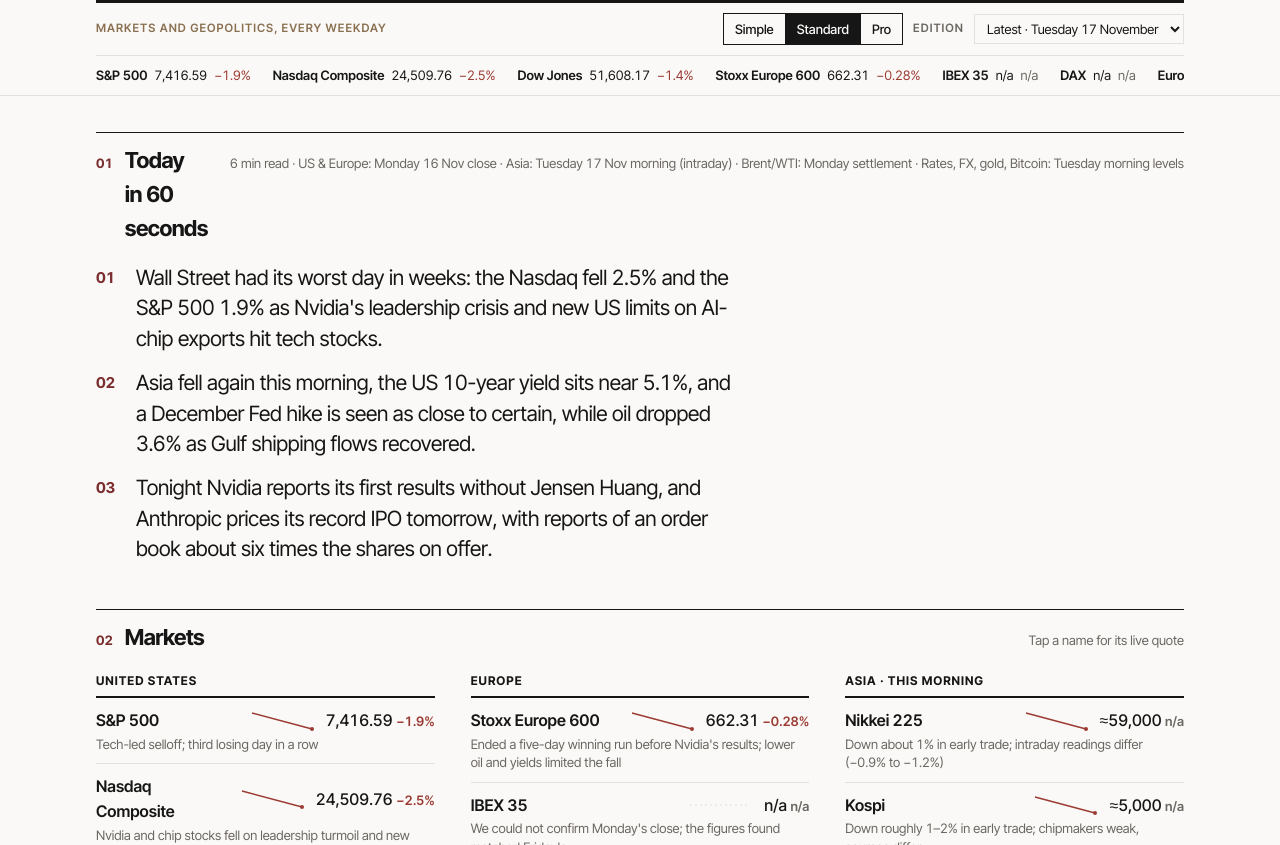
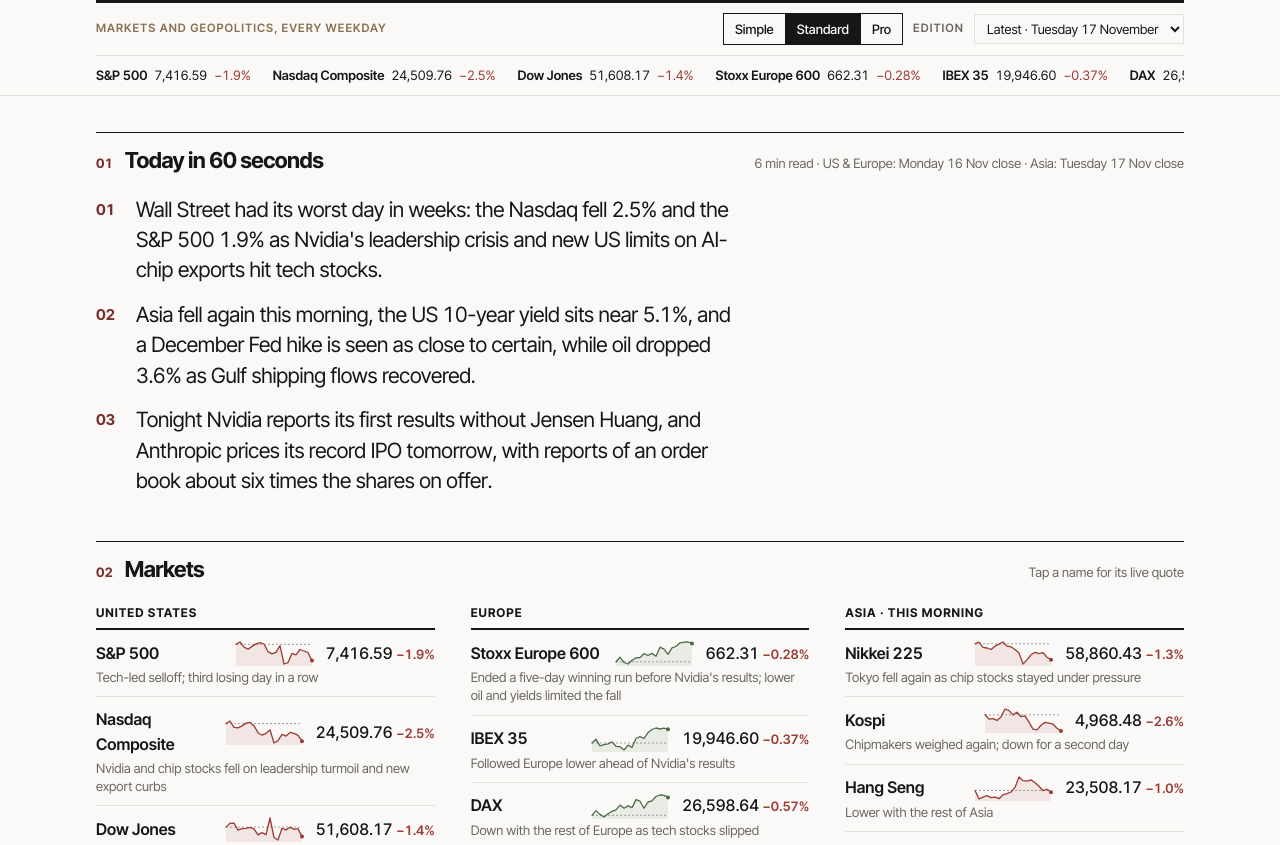
Before and after one commit to RubenCanoF/7am-brief, a plain HTML site: page index.html in a window 1280 px wide. Shown: the part 107-952 px from the top of the page. Drawn offline with Linux system fonts and the light colour scheme; no server answers.

Commit message:
Exact closing prices, real 20-session trend lines, hide missing prices
Co-Authored-By: Claude Opus 5.5 <noreply@anthropic.com>

```diff
--- a/data/days.json
+++ b/data/days.json
@@ -3,7 +3,7 @@
   "date": "2026-11-17",
   "dateLabel": "Tuesday 17 November 2026",
   "readMins": 6,
-  "asOf": "US & Europe: Monday 16 Nov close · Asia: Tuesday 17 Nov morning (intraday) · Brent/WTI: Monday settlement · Rates, FX, gold, Bitcoin: Tuesday morning levels",
+  "asOf": "US & Europe: Monday 16 Nov close · Asia: Tuesday 17 Nov close",
   "sixty": [
    "Wall Street had its worst day in weeks: the Nasdaq fell 2.5% and the S&P 500 1.9% as Nvidia's leadership crisis and new US limits on AI-chip exports hit tech stocks.",
    "Asia fell again this morning, the US 10-year yield sits near 5.1%, and a December Fed hike is seen as close to certain, while oil dropped 3.6% as Gulf shipping flows recovered.",
@@ -17,22 +17,88 @@
       "name": "S&P 500",
       "sym": "%5EGSPC",
       "value": "7,416.59",
-      "chg": -1.92,
-      "note": "Tech-led selloff; third losing day in a row"
+      "note": "Tech-led selloff; third losing day in a row",
+      "hist": [
+       7712.5698,
+       7757.1699,
+       7663.4302,
+       7623.6802,
+       7676.77,
+       7722.6001,
+       7743.98,
+       7720.3901,
+       7580.0698,
+       7541.3999,
+       7568.9199,
+       7688.6201,
+       7353.73,
+       7376.8599,
+       7549.9399,
+       7520.9302,
+       7619.3799,
+       7592.3999,
+       7561.6699,
+       7416.5898
+      ],
+      "chg": -1.92
      },
      {
       "name": "Nasdaq Composite",
       "sym": "%5EIXIC",
       "value": "24,509.76",
-      "chg": -2.49,
-      "note": "Nvidia and chip stocks fell on leadership turmoil and new export curbs"
+      "note": "Nvidia and chip stocks fell on leadership turmoil and new export curbs",
+      "hist": [
+       26424.8203,
+       26702.8594,
+       26008.8594,
+       25955.3398,
+       26169.3809,
+       26477.8105,
+       26549.8496,
+       26184.7207,
+       25437.0,
+       25164.3105,
+       25372.0098,
+       25736.5098,
+       24315.0,
+       24579.4297,
+       25253.1406,
+       25065.8691,
+       25466.1895,
+       25366.0898,
+       25136.2695,
+       24509.7598
+      ],
+      "chg": -2.49
      },
      {
       "name": "Dow Jones",
       "sym": "%5EDJI",
       "value": "51,608.17",
-      "chg": -1.41,
-      "note": "Dragged down too; the VIX fear gauge jumped about 19%"
+      "note": "Dragged down too; the VIX fear gauge jumped about 19%",
+      "hist": [
+       52495.8789,
+       52856.0898,
+       52867.9805,
+       52215.1602,
+       52361.5781,
+       52377.5703,
+       52475.1016,
+       52342.5586,
+       51770.3086,
+       51983.9805,
+       51786.7188,
+       53356.1211,
+       51523.0586,
+       51285.7305,
+       52389.75,
+       52231.8906,
+       52486.4883,
+       52297.0898,
+       52347.5508,
+       51608.1719
+      ],
+      "chg": -1.41
      }
     ]
    },
@@ -43,29 +109,117 @@
       "name": "Stoxx Europe 600",
       "sym": "%5ESTOXX",
       "value": "662.31",
-      "chg": -0.28,
-      "note": "Ended a five-day winning run before Nvidia's results; lower oil and yields limited the fall"
+      "note": "Ended a five-day winning run before Nvidia's results; lower oil and yields limited the fall",
+      "hist": [
+       638.64,
+       644.49,
+       637.74,
+       635.77,
+       640.66,
+       643.68,
+       644.14,
+       649.11,
+       646.75,
+       649.44,
+       645.66,
+       657.4,
+       654.87,
+       648.33,
+       656.52,
+       658.32,
+       663.05,
+       664.01,
+       664.14,
+       662.31
+      ],
+      "chg": -0.28
      },
      {
       "name": "IBEX 35",
       "sym": "%5EIBEX",
-      "value": "n/a",
-      "chg": null,
-      "note": "We could not confirm Monday's close; the figures found matched Friday's"
+      "value": "19,946.60",
+      "note": "Followed Europe lower ahead of Nvidia's results",
+      "hist": [
+       19092.4004,
+       19323.5,
+       18913.5,
+       18989.8008,
+       19033.3008,
+       19160.5996,
+       18883.5,
+       18857.5996,
+       18652.9004,
+       18957.8008,
+       18807.1992,
+       19370.9004,
+       19486.0,
+       19369.5,
+       19742.5,
+       19936.4004,
+       20027.9004,
+       19965.5,
+       20020.0996,
+       19946.5996
+      ],
+      "chg": -0.37
      },
      {
       "name": "DAX",
       "sym": "%5EGDAXI",
-      "value": "n/a",
-      "chg": null,
-      "note": "Sources disagree: −0.06% to −0.57%"
+      "value": "26,598.64",
+      "note": "Down with the rest of Europe as tech stocks slipped",
+      "hist": [
+       25304.4199,
+       25645.0391,
+       25371.75,
+       25181.6504,
+       25410.8398,
+       25590.7695,
+       25704.0195,
+       26039.6797,
+       25818.2109,
+       25981.0898,
+       25864.6191,
+       26437.6699,
+       26325.0098,
+       25820.3594,
+       26267.1895,
+       26347.4492,
+       26662.7695,
+       26771.8809,
+       26749.9492,
+       26598.6406
+      ],
+      "chg": -0.57
      },
      {
       "name": "Euro Stoxx 50",
       "sym": "%5ESTOXX50E",
-      "value": "n/a",
-      "chg": null,
-      "note": "No reliable Monday close found"
+      "value": "6,348.35",
+      "note": "Lower as the chip selloff spread to Europe",
+      "hist": [
+       6121.6602,
+       6207.52,
+       6087.0098,
+       6068.2202,
+       6116.23,
+       6164.6899,
+       6167.8101,
+       6207.0698,
+       6131.3101,
+       6176.0601,
+       6144.5601,
+       6265.71,
+       6231.54,
+       6170.4902,
+       6290.4502,
+       6327.8701,
+       6393.3901,
+       6398.98,
+       6386.8599,
+       6348.3501
+      ],
+      "chg": -0.6
      }
     ]
    },
@@ -75,23 +229,89 @@
      {
       "name": "Nikkei 225",
       "sym": "%5EN225",
-      "value": "≈59,000",
-      "chg": null,
-      "note": "Down about 1% in early trade; intraday readings differ (−0.9% to −1.2%)"
+      "value": "58,860.43",
+      "note": "Tokyo fell again as chip stocks stayed under pressure",
+      "hist": [
+       64075.4219,
+       64621.2383,
+       62907.8398,
+       62693.1602,
+       62189.6484,
+       63268.3711,
+       63954.1914,
+       64659.4688,
+       63290.1094,
+       63081.8594,
+       62188.6289,
+       61077.8984,
+       57434.7695,
+       58775.5,
+       60459.5781,
+       61248.5898,
+       60819.3594,
+       61142.3516,
+       59662.0195,
+       58860.4297
+      ],
+      "chg": -1.34
      },
      {
       "name": "Kospi",
       "sym": "%5EKS11",
-      "value": "≈5,000",
-      "chg": null,
-      "note": "Down roughly 1–2% in early trade; chipmakers weak, sources differ"
+      "value": "4,968.48",
+      "note": "Chipmakers weighed again; down for a second day",
+      "hist": [
+       5735.6602,
+       5533.77,
+       5550.2998,
+       5469.4702,
+       5638.3398,
+       6012.4399,
+       5937.6602,
+       5730.7402,
+       5859.0801,
+       5648.79,
+       5683.7998,
+       5383.7998,
+       5059.6899,
+       5018.8501,
+       5239.1299,
+       5375.3599,
+       5342.73,
+       5290.5298,
+       5100.5,
+       4968.48
+      ],
+      "chg": -2.59
      },
      {
       "name": "Hang Seng",
       "sym": "%5EHSI",
-      "value": "n/a",
-      "chg": null,
-      "note": "Down about 0.8% in early trade; no reliable level found"
+      "value": "23,508.17",
+      "note": "Lower with the rest of Asia",
+      "hist": [
+       23651.8691,
+       22934.6797,
+       23093.3691,
+       23211.8105,
+       23041.3203,
+       23094.8301,
+       22958.6504,
+       23294.4199,
+       23393.3203,
+       23525.9707,
+       23919.5,
+       24796.9805,
+       24481.8594,
+       24448.9492,
+       24557.0391,
+       24315.9199,
+       24008.5508,
+       23637.5996,
+       23753.8398,
+       23508.1699
+      ],
+      "chg": -1.03
      }
     ]
    },
@@ -101,23 +321,90 @@
      {
       "name": "US 10-year yield",
       "sym": "%5ETNX",
-      "value": "≈5.13%",
-      "chg": null,
-      "note": "Sources show 5.12–5.14%; a December hike is seen as near-certain"
+      "value": "5.12%",
+      "note": "Eased slightly but stays above 5% before the Fed minutes",
+      "hist": [
+       5.117,
+       5.146,
+       4.953,
+       4.988,
+       4.986,
+       4.993,
+       5.045,
+       4.989,
+       4.929,
+       4.894,
+       4.952,
+       4.894,
+       4.837,
+       4.859,
+       4.864,
+       4.983,
+       4.998,
+       5.103,
+       5.154,
+       5.121
+      ],
+      "chgText": "−3bp",
+      "dir": -1
      },
      {
       "name": "EUR/USD",
       "sym": "EURUSD%3DX",
-      "value": "≈1.10",
-      "chg": null,
-      "note": "Sources show about 1.10; euro slipped just below it"
+      "value": "1.1025",
+      "note": "Euro slightly weaker as the dollar held near a 19-month high",
+      "hist": [
+       1.1216,
+       1.1227,
+       1.1235,
+       1.1221,
+       1.1218,
+       1.1174,
+       1.113,
+       1.1156,
+       1.1183,
+       1.1157,
+       1.1192,
+       1.1207,
+       1.1235,
+       1.1228,
+       1.1147,
+       1.1222,
+       1.1169,
+       1.1095,
+       1.105,
+       1.1025
+      ],
+      "chg": -0.23
      },
      {
       "name": "Dollar index",
       "sym": "DX-Y.NYB",
-      "value": "≈103.5",
-      "chg": null,
-      "note": "Sources show 103.5–103.6, near its recent highs"
+      "value": "103.55",
+      "note": "Near a 19-month high on bets of a December Fed hike",
+      "hist": [
+       101.73,
+       101.78,
+       101.61,
+       101.81,
+       101.96,
+       102.32,
+       102.19,
+       102.04,
+       101.88,
+       101.75,
+       101.87,
+       101.51,
+       101.55,
+       102.3,
+       101.65,
+       102.23,
+       102.91,
+       103.17,
+       103.41,
+       103.55
+      ],
+      "chg": 0.14
      }
     ]
    },
@@ -128,29 +415,117 @@
       "name": "Brent crude",
       "sym": "BZ%3DF",
       "value": "$92.44",
-      "chg": -3.6,
-      "note": "Hormuz flows recovering and the IEA sees a surplus in Q4"
+      "note": "Hormuz flows recovering and the IEA sees a surplus in Q4",
+      "hist": [
+       108.79,
+       108.82,
+       113.17,
+       116.72,
+       115.81,
+       113.88,
+       115.32,
+       114.88,
+       117.64,
+       104.77,
+       103.6,
+       94.62,
+       98.29,
+       98.32,
+       92.57,
+       91.49,
+       92.76,
+       95.82,
+       95.84,
+       92.44
+      ],
+      "chg": -3.55
      },
      {
       "name": "WTI crude",
       "sym": "CL%3DF",
       "value": "$85.72",
-      "chg": -3.2,
-      "note": "Same drivers as Brent"
+      "note": "Same drivers as Brent",
+      "hist": [
+       101.79,
+       97.15,
+       99.47,
+       103.27,
+       101.76,
+       99.9,
+       102.78,
+       102.0,
+       104.12,
+       96.46,
+       96.09,
+       88.12,
+       90.52,
+       90.83,
+       86.85,
+       86.04,
+       86.53,
+       88.74,
+       88.56,
+       85.72
+      ],
+      "chg": -3.21
      },
      {
       "name": "Gold",
       "sym": "GC%3DF",
-      "value": "≈$3,855",
-      "chg": null,
-      "note": "Near $3,850 on Tuesday; yields above 5% and a firm dollar weigh on it"
+      "value": "$3,853.00",
+      "note": "Slipped again; high yields keep weighing on it",
+      "hist": [
+       4142.6001,
+       4150.0,
+       4060.3999,
+       4007.8999,
+       4038.3999,
+       4074.6001,
+       4051.6001,
+       4031.3999,
+       3898.8999,
+       3969.6001,
+       3940.3999,
+       4073.0,
+       4113.5,
+       4074.8999,
+       4114.5,
+       4030.2,
+       4000.5,
+       3885.3,
+       3886.3,
+       3853.0
+      ],
+      "chg": -0.86
      },
      {
       "name": "Bitcoin",
       "sym": "BTC-USD",
-      "value": "≈$64,850",
-      "chg": null,
-      "note": "Near three-month lows with tech; quotes differ by exchange"
+      "value": "$64,856",
+      "note": "Still below $65k as risk appetite fades",
+      "hist": [
+       81267.5859,
+       77775.1094,
+       77198.2109,
+       77434.75,
+       78248.4531,
+       76677.2969,
+       77345.0469,
+       80405.2891,
+       75942.125,
+       75746.9297,
+       75747.5781,
+       74584.6484,
+       75223.1484,
+       73720.1172,
+       73964.4688,
+       71342.9688,
+       68249.2734,
+       64128.0508,
+       65305.0625,
+       64855.8438
+      ],
+      "chg": -0.69
      }
     ]
    }
--- a/index.html
+++ b/index.html
@@ -89,14 +89,15 @@ section{padding-block:36px 8px;scroll-margin-top:48px}
 /* markets */
 .mk{display:grid;grid-template-columns:repeat(auto-fit,minmax(min(100%,320px),1fr));gap:8px 36px}
 .mg h3{font-size:12px;font-weight:700;letter-spacing:.08em;text-transform:uppercase;padding-bottom:6px;border-bottom:2px solid var(--line-strong)}
-.row{display:grid;grid-template-columns:minmax(0,1fr) 64px auto;gap:2px 12px;align-items:center;padding:10px 0;border-bottom:1px solid var(--line)}
+.row{display:grid;grid-template-columns:minmax(0,1fr) 80px auto;gap:2px 12px;align-items:center;padding:10px 0;border-bottom:1px solid var(--line)}
 .row a{font-weight:600;text-decoration:none}
 .row a:hover{text-decoration:underline;text-decoration-color:var(--ox)}
 .row .val{text-align:right;font-weight:500}
 .row .chg{font-size:13px;font-weight:600}
 .row .note{grid-column:1/-1;font-size:13px;color:var(--muted);line-height:1.4}
 .row .mine{grid-column:1/-1;font-size:12px;font-weight:600;color:var(--ox)}
-.spark{width:64px;height:22px;display:block}
+.spark{width:80px;height:26px;display:block;overflow:visible}
+.spark-empty{width:80px;display:block}
 .fine{font-size:12.5px;color:var(--muted);margin-top:12px}
 
 /* layout */
@@ -268,28 +269,25 @@ function editionNo(date){
 function changeOf(it){
   if(typeof it.chg==="number") return {t:pct(it.chg), c:cls(it.chg)};
   if(it.chgText) return {t:it.chgText, c:it.dir>0?"up":it.dir<0?"down":"flat"};
-  return {t:"n/a", c:"flat"};
+  return null;
 }
-function trend(name, fromIdx){
-  const pts=[];
-  for(let k=Math.min(DAYS.length-1, fromIdx+19); k>=fromIdx; k--){
-    for(const g of DAYS[k].markets||[]) for(const it of g.items) if(it.name===name){ const v=num(it.value); if(v!=null) pts.push(v); }
-  }
-  return pts;
-}
-function spark(pts){
-  const s=document.createElementNS(SVGNS,"svg"); s.setAttribute("viewBox","0 0 64 22"); s.setAttribute("class","spark"); s.setAttribute("aria-hidden","true");
-  if(pts.length<2){
-    const l=document.createElementNS(SVGNS,"line"); l.setAttribute("x1","2"); l.setAttribute("x2","62"); l.setAttribute("y1","11"); l.setAttribute("y2","11");
-    l.setAttribute("stroke","var(--line)"); l.setAttribute("stroke-width","1"); l.setAttribute("stroke-dasharray","2 3"); s.append(l); return s;
-  }
-  const mn=Math.min(...pts), mx=Math.max(...pts), r=(mx-mn)||1;
-  const xy=pts.map((v,i)=>[2+i*(60/(pts.length-1)), 19-((v-mn)/r)*16]);
-  const p=document.createElementNS(SVGNS,"polyline"); p.setAttribute("points", xy.map(a=>a.map(n=>n.toFixed(1)).join(",")).join(" "));
-  const col = pts[pts.length-1]>=pts[0]? "var(--up)":"var(--down)";
-  p.setAttribute("fill","none"); p.setAttribute("stroke",col); p.setAttribute("stroke-width","1.5"); p.setAttribute("stroke-linejoin","round");
-  const c=document.createElementNS(SVGNS,"circle"); const e=xy[xy.length-1]; c.setAttribute("cx",e[0].toFixed(1)); c.setAttribute("cy",e[1].toFixed(1)); c.setAttribute("r","2"); c.setAttribute("fill",col);
-  s.append(p,c); return s;
+function hasPrice(it){ return it && it.value && !/n\/?a/i.test(it.value); }
+function svg(tag, attrs){ const n=document.createElementNS(SVGNS,tag); for(const [k,v] of Object.entries(attrs)) n.setAttribute(k,v); return n; }
+// 20-session trend from real closes: line + soft area, dashed start level, end dot
+function spark(it){
+  const pts=(it.hist||[]).filter(v=>typeof v==="number");
+  if(pts.length<5) return el("span",{class:"spark-empty","aria-hidden":"true"});
+  const W=80,H=26,P=2, mn=Math.min(...pts), mx=Math.max(...pts), r=(mx-mn)||1;
+  const x=i=>P+i*((W-2*P)/(pts.length-1)), y=v=>H-P-((v-mn)/r)*(H-2*P);
+  const line=pts.map((v,i)=>`${x(i).toFixed(1)},${y(v).toFixed(1)}`).join(" ");
+  const ch=(pts[pts.length-1]/pts[0]-1)*100, col=ch>=0?"var(--up)":"var(--down)";
+  const s=svg("svg",{viewBox:`0 0 ${W} ${H}`,class:"spark",role:"img","aria-label":`${it.name}, last ${pts.length} sessions: ${pct(ch)}`});
+  const t=document.createElementNS(SVGNS,"title"); t.textContent=`Last ${pts.length} sessions: ${pct(ch)}`; s.append(t);
+  s.append(svg("polygon",{points:`${x(0).toFixed(1)},${H} ${line} ${x(pts.length-1).toFixed(1)},${H}`,fill:col,"fill-opacity":"0.10"}));
+  s.append(svg("line",{x1:P,x2:W-P,y1:y(pts[0]).toFixed(1),y2:y(pts[0]).toFixed(1),stroke:"var(--muted)","stroke-width":"0.6","stroke-dasharray":"2 2"}));
+  s.append(svg("polyline",{points:line,fill:"none",stroke:col,"stroke-width":"1.3","stroke-linejoin":"round","stroke-linecap":"round"}));
+  s.append(svg("circle",{cx:x(pts.length-1).toFixed(1),cy:y(pts[pts.length-1]).toFixed(1),r:"2",fill:col}));
+  return s;
 }
 
 let globalDepth = store.get("depth","standard");
@@ -319,10 +317,10 @@ function render(){
   document.querySelectorAll("#globalDepth button").forEach(b=>b.setAttribute("aria-pressed", String(b.dataset.d===globalDepth)));
 
   // price strip
-  D.markets.forEach(g=>g.items.forEach(it=>{
+  D.markets.forEach(g=>g.items.filter(hasPrice).forEach(it=>{
     const ch=changeOf(it);
     strip.append(el("a",{class:"tk", "data-n":it.name, href:"https://finance.yahoo.com/quote/"+it.sym, target:"_blank", rel:"noopener"},
-      el("span",{text:it.name}), el("span",{text:it.value}), el("span",{class:ch.c, text:ch.t})));
+      el("span",{text:it.name}), el("span",{text:it.value}), ch? el("span",{class:ch.c, text:ch.t}):null));
   }));
 
   // 01 today
@@ -331,16 +329,15 @@ function render(){
 
   // 02 markets
   app.append(sec("markets","02","Markets","Tap a name for its live quote",
-    el("div",{class:"mk"}, D.markets.map(g=>el("div",{class:"mg"}, el("h3",{text:g.group}),
-      g.items.map(it=>{ const ch=changeOf(it);
+    el("div",{class:"mk"}, D.markets.filter(g=>g.items.some(hasPrice)).map(g=>el("div",{class:"mg"}, el("h3",{text:g.group}),
+      g.items.filter(hasPrice).map(it=>{ const ch=changeOf(it);
         return el("div",{class:"row", "data-n":it.name},
           el("a",{href:"https://finance.yahoo.com/quote/"+it.sym, target:"_blank", rel:"noopener", text:it.name}),
-          spark(trend(it.name, i)),
-          el("div",{class:"val"}, it.value, " ", el("span",{class:"chg "+ch.c, text:ch.t}), typeof it.wk==="number"? el("span",{class:"muted", style:"font-size:12px", text:" · wk "+pct(it.wk)}):null),
-          el("div",{class:"note", text:it.note}),
-          it.mine? el("div",{class:"mine", text:"■ "+it.mine}):null);
+          spark(it),
+          el("div",{class:"val"}, it.value, ch? " ":null, ch? el("span",{class:"chg "+ch.c, text:ch.t}):null, typeof it.wk==="number"? el("span",{class:"muted", style:"font-size:12px", text:" · wk "+pct(it.wk)}):null),
+          el("div",{class:"note", text:it.note}));
       })))),
-    el("p",{class:"fine", text:"Bitcoin updates live while the page is open (marked LIVE). Other prices are the 06:30 snapshot. Trend lines show the value across recent editions. \"n/a\" means sources disagreed on the daily change."})
+    el("p",{class:"fine", text:"Closing prices from the last completed session. Trend lines show the last 20 sessions, with the dashed line at the starting level. Bitcoin updates live while the page is open."})
   ));
 
   // 03 stories + side
```
Also changed, not shown: 1 other file.
